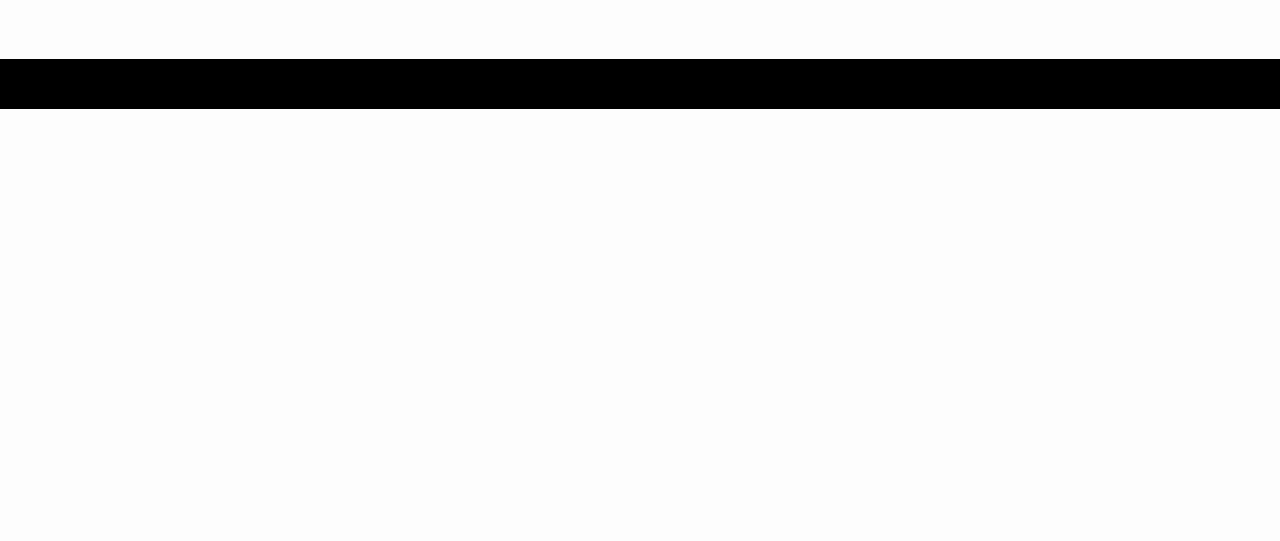
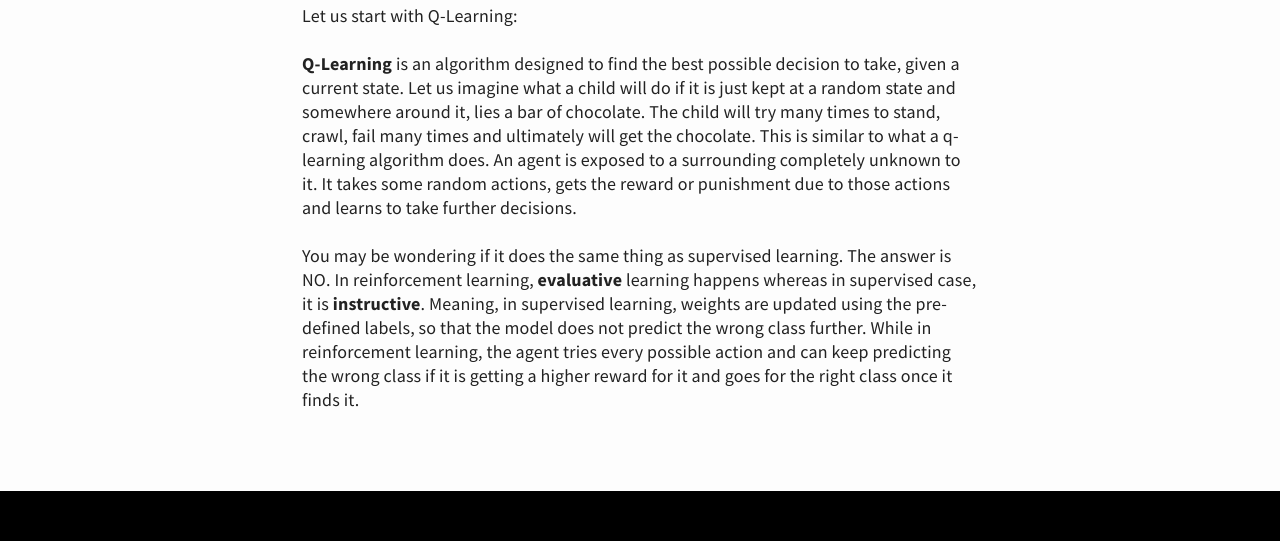
Before and after one commit to spraphul/blog, a Jekyll site: the page built from _posts/2019-11-10-RL-1.md, in a window 1280 px wide. Shown: the part 847-1388 px from the top of the page. Built offline with Jekyll 4.4.1, drawn with Linux system fonts in a browser that asks for light colours; before the commit the page ends 956 px from its top, so only the background shows below that.

Commit message:
Update 2019-11-10-RL-1.md

```diff
--- a/_posts/2019-11-10-RL-1.md
+++ b/_posts/2019-11-10-RL-1.md
@@ -4,3 +4,9 @@
 Recently, I started studying Reinforcement Learning and was fascinated by the potential it possesses. In this blog, we will have a quick discussion over the terms, Q-Learning and OpenAI gym library. Finally, we will be implementing a simple Q-Learning application on one of the gym environments.
 
 ![RL](https://i1.wp.com/enhancedatascience.com/wp-content/uploads/2017/07/reinforcementLearning.png?fit=437%2C450)
+
+Let us start with Q-Learning:
+
+**Q-Learning** is an algorithm designed to find the best possible decision to take, given a current state. Let us imagine what a child will do if it is just kept at a random state and somewhere around it, lies a bar of chocolate. The child will try many times to stand, crawl, fail many times and ultimately will get the chocolate. This is similar to what a q-learning algorithm does. An agent is exposed to a surrounding completely unknown to it. It takes some random actions, gets the reward or punishment due to those actions and learns to take further decisions.
+
+You may be wondering if it does the same thing as supervised learning. The answer is NO. In reinforcement learning, **evaluative** learning happens whereas in supervised case, it is **instructive**. Meaning, in supervised learning, weights are updated using the pre-defined labels, so that the model does not predict the wrong class further. While in reinforcement learning, the agent tries every possible action and can keep predicting the wrong class if it is getting a higher reward for it and goes for the right class once it finds it.
```
